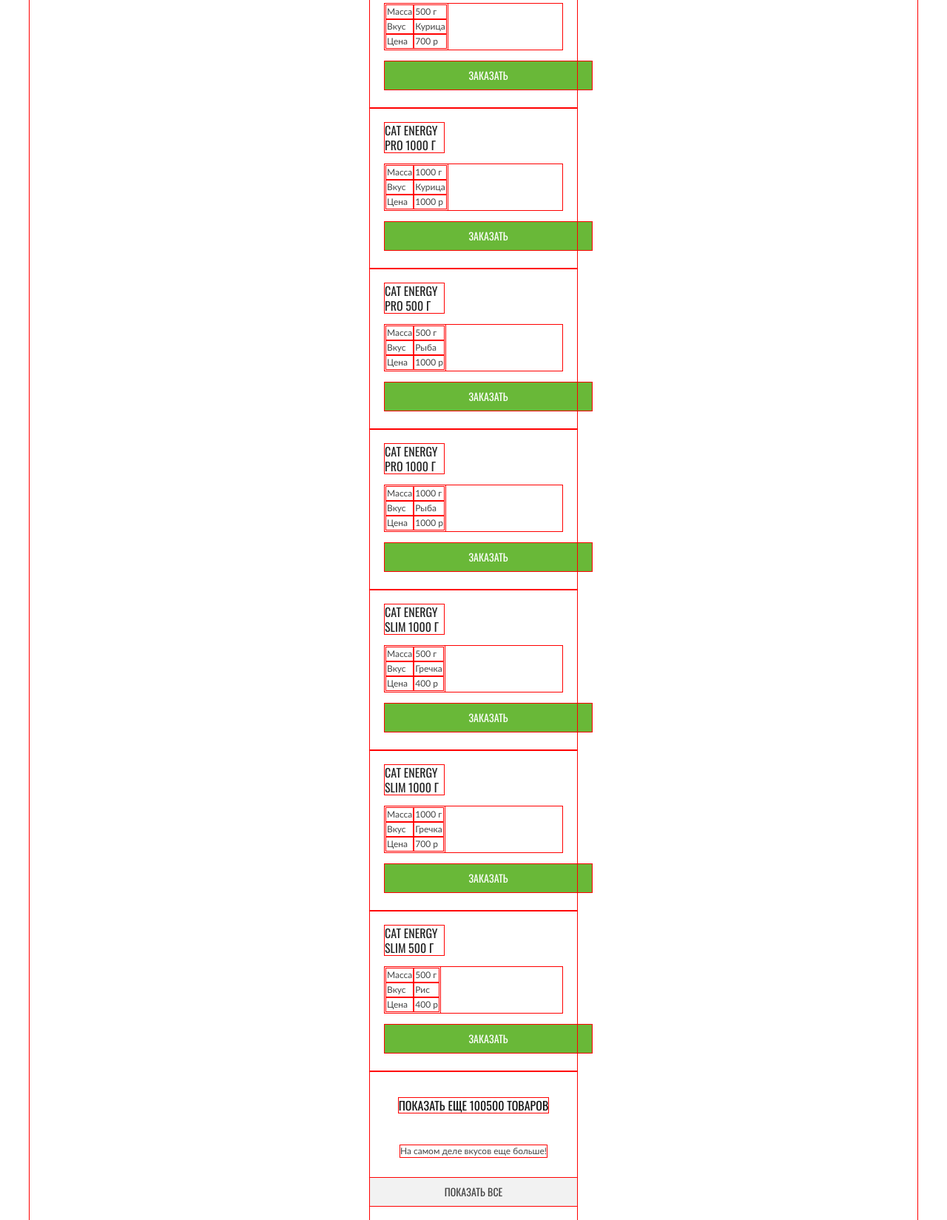
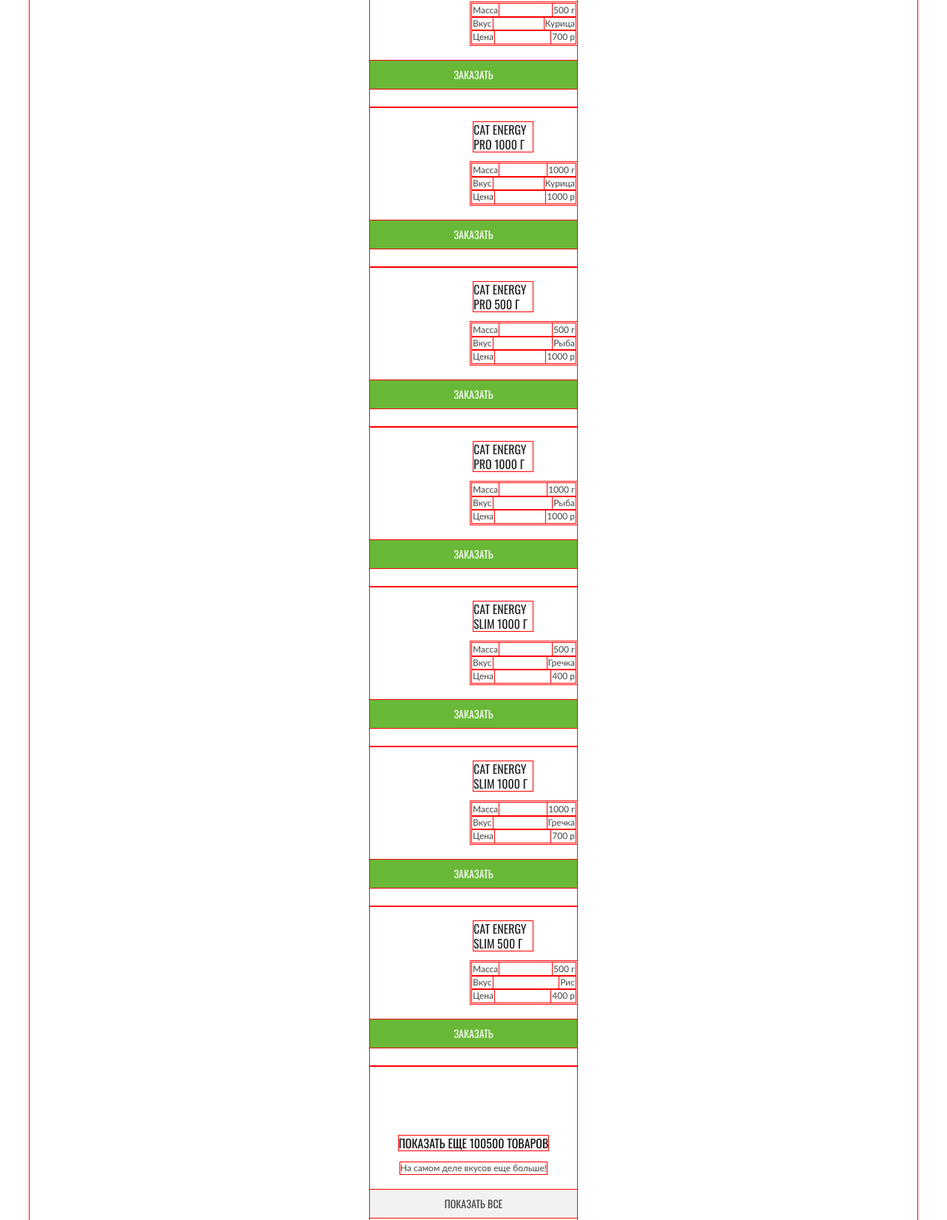
Before and after one commit to htmlacademy-adaptive/2176595-cat-energy-29, a website: page source/catalog.html in a window 1280 px wide. Shown: the part 235-1884 px from the top of the page at 74% size. Drawn offline with nearby package versions, Linux system fonts and the light colour scheme; files that its build step writes are made by us from their sources.

Commit message:
Дополнила стилизацию

```diff
--- a/source/catalog.html
+++ b/source/catalog.html
@@ -55,15 +55,15 @@
         </h3>
         <table class="main-product__characteristic">
           <tbody>
-            <tr>
+            <tr class="main-product__characteristic-wrapper">
               <td class="main-product__name">Масса</td>
               <td class="main-product__property">500 г</td>
             </tr>
-            <tr>
+            <tr class="main-product__characteristic-wrapper">
               <td class="main-product__name">Вкус</td>
               <td class="main-product__property">Курица</td>
             </tr>
-            <tr>
+            <tr class="main-product__characteristic-wrapper">
               <td class="main-product__name">Цена</td>
               <td class="main-product__property">700 р</td>
             </tr>
@@ -78,15 +78,15 @@
           </h3>
           <table class="main-product__characteristic">
             <tbody>
-              <tr>
+              <tr class="main-product__characteristic-wrapper">
                 <td class="main-product__name">Масса</td>
                 <td class="main-product__property">1000 г</td>
               </tr>
-              <tr>
+              <tr class="main-product__characteristic-wrapper">
                 <td class="main-product__name">Вкус</td>
                 <td class="main-product__property">Курица</td>
               </tr>
-              <tr>
+              <tr class="main-product__characteristic-wrapper">
                 <td class="main-product__name">Цена</td>
                 <td class="main-product__property">1000 р</td>
               </tr>
@@ -101,15 +101,15 @@
             </h3>
             <table class="main-product__characteristic">
               <tbody>
-                <tr>
+                <tr class="main-product__characteristic-wrapper">
                   <td class="main-product__name">Масса</td>
                   <td class="main-product__property">500 г</td>
                 </tr>
-                <tr>
+                <tr class="main-product__characteristic-wrapper">
                   <td class="main-product__name">Вкус</td>
                   <td class="main-product__property">Рыба</td>
                 </tr>
-                <tr>
+                <tr class="main-product__characteristic-wrapper">
                   <td class="main-product__name">Цена</td>
                   <td class="main-product__property">1000 р</td>
                 </tr>
@@ -124,15 +124,15 @@
               </h3>
               <table class="main-product__characteristic">
                 <tbody>
-                  <tr>
+                  <tr class="main-product__characteristic-wrapper">
                     <td class="main-product__name">Масса</td>
                     <td class="main-product__property">1000 г</td>
                   </tr>
-                  <tr>
+                  <tr class="main-product__characteristic-wrapper">
                     <td class="main-product__name">Вкус</td>
                     <td class="main-product__property">Рыба</td>
                   </tr>
-                  <tr>
+                  <tr class="main-product__characteristic-wrapper">
                     <td class="main-product__name">Цена</td>
                     <td class="main-product__property">1000 р</td>
                   </tr>
@@ -147,15 +147,15 @@
                 </h3>
                 <table class="main-product__characteristic">
                   <tbody>
-                    <tr>
+                    <tr class="main-product__characteristic-wrapper">
                       <td class="main-product__name">Масса</td>
                       <td class="main-product__property">500 г</td>
                     </tr>
-                    <tr>
+                    <tr class="main-product__characteristic-wrapper">
                       <td class="main-product__name">Вкус</td>
                       <td class="main-product__property">Гречка</td>
                     </tr>
-                    <tr>
+                    <tr class="main-product__characteristic-wrapper">
                       <td class="main-product__name">Цена</td>
                       <td class="main-product__property">400 р</td>
                     </tr>
@@ -170,15 +170,15 @@
                 </h3>
                 <table class="main-product__characteristic">
                   <tbody>
-                    <tr>
+                    <tr class="main-product__characteristic-wrapper">
                       <td class="main-product__name">Масса</td>
                       <td class="main-product__property">1000 г</td>
                     </tr>
-                    <tr>
+                    <tr class="main-product__characteristic-wrapper">
                       <td class="main-product__name">Вкус</td>
                       <td class="main-product__property">Гречка</td>
                     </tr>
-                    <tr>
+                    <tr class="main-product__characteristic-wrapper">
                       <td class="main-product__name">Цена</td>
                       <td class="main-product__property">700 р</td>
                     </tr>
@@ -193,15 +193,15 @@
                   </h3>
                   <table class="main-product__characteristic">
                     <tbody>
-                      <tr>
+                      <tr class="main-product__characteristic-wrapper">
                         <td class="main-product__name">Масса</td>
                         <td class="main-product__property">500 г</td>
                       </tr>
-                      <tr>
+                      <tr class="main-product__characteristic-wrapper">
                         <td class="main-product__name">Вкус</td>
                         <td class="main-product__property">Рис</td>
                       </tr>
-                      <tr>
+                      <tr class="main-product__characteristic-wrapper">
                         <td class="main-product__name">Цена</td>
                         <td class="main-product__property">400 р</td>
                       </tr>
@@ -232,7 +232,7 @@
       <li class="extra-product__item">
         <h3 class="extra-product__title"> Сахарозаменитель </h3>
         <table class="extra-product__characteristic">
-          <tbody>
+          <tbody class="extra-product__wrapper">
             <tr>
               <td class="visually-hidden">Вид упаковки</td>
               <td class="extra-product__name">1 упаковка (100 г)</td>
@@ -250,7 +250,7 @@
             <li class="extra-product__item">
               <h3 class="extra-product__title">Питьевая вода</h3>
               <table class="extra-product__characteristic">
-              <tbody>
+              <tbody class="extra-product__wrapper">
               <tr>
                 <td class="visually-hidden">Вид упаковки</td>
               <td class="extra-product__name">5 литров</td>
@@ -268,7 +268,7 @@
             <li class="extra-product__item">
               <h3 class="extra-product__title">Молоко</h3>
               <table class="extra-product__characteristic">
-              <tbody>
+              <tbody class="extra-product__wrapper">
               <tr>
               <td class="visually-hidden">Вид упаковки</td>
               <td class="extra-product__name">1 литр</td>
@@ -285,15 +285,15 @@
             </li>
             <li class="extra-product__item">
               <h3 class="extra-product__title">Витамины</h3>
-              <table class="extra-product__characteristict">
-              <tbody>
+              <table class="extra-product__characteristic">
+              <tbody class="extra-product__wrapper">
               <tr>
-                <td class="visually-hidden">Вид упаковки</td>
-              <td class="extra-product__name">1 упаковка (30 г)</td>
+              <td class="visually-hidden">Вид упаковки</td>
+              <td class="extra-product__name">1 упаков (30г)</td>
               </tr>
               <tr>
               <td class="visually-hidden">Стоимость</td>
-              <td class="extra-product__property">300 р</td>
+              <td class="extra-product__property">100 р</td>
             </tr>
           </tbody>
           </table>
--- a/source/sass/blocks/advantages.scss
+++ b/source/sass/blocks/advantages.scss
@@ -1,7 +1,6 @@
 .advantages {
   width: 280px;
   margin: 0 auto;
-  margin-bottom: 50px;
 }
 
 .advantages__title {
@@ -27,4 +26,5 @@
   gap: 26px;
   width: 200px;
   margin-left: auto;
+  margin-bottom: 50px;
 }
--- a/source/sass/blocks/button.scss
+++ b/source/sass/blocks/button.scss
@@ -10,15 +10,10 @@
   border: 0;
   cursor: pointer;
   width: 280px;
-  padding: 10px 109px;
+  padding: 10px 0;
 }
 
 .button--extra {
   background-color: #f2f2f2;
   color: #444444;
-  padding: 10px 94px;
 }
-
-.button--programm-select {
-  padding: 10px 65px;
-}
--- a/source/sass/blocks/checkbox.scss
+++ b/source/sass/blocks/checkbox.scss
@@ -19,4 +19,10 @@
   font-size: 24px;
   font-weight: 400;
   line-height: 26px;
+  margin: 0 0 36px 0;
+  padding: 0;
 }
+
+.checkbox__item {
+  margin-bottom: 13px;
+}
--- a/source/sass/blocks/extra-product.scss
+++ b/source/sass/blocks/extra-product.scss
@@ -44,3 +44,8 @@
   padding: 13px 0 19px 0;
   gap: 15px;
 }
+
+.extra-product__wrapper {
+  display:flex;
+  justify-content: space-between;
+}
--- a/source/sass/blocks/form-inner.scss
+++ b/source/sass/blocks/form-inner.scss
@@ -16,7 +16,7 @@
   font-size: 24px;
   font-weight: 400;
   line-height: 26px;
-  margin: 0;
+  margin: 26px 97px 49px 0;
 }
 
 .form-inner__item {
@@ -62,6 +62,11 @@
 }
 
 .form-inner--contacts {
-  padding: 22px 0 19px 0;
   margin: 0;
 }
+
+.form-inner__label--comments {
+  padding: 24px 179px 38px 0;
+  font-size: 24px;
+  line-height: 26px;
+}
--- a/source/sass/blocks/main-product.scss
+++ b/source/sass/blocks/main-product.scss
@@ -5,10 +5,7 @@
 }
 
 .main-product__item {
-  padding: 20px 20px 25px 20px;
-  display: flex;
-  flex-direction: column;
-  gap: 16px;
+  padding: 20px 0 25px 0;
 }
 
 .main-product__title {
@@ -20,6 +17,8 @@
   text-transform: uppercase;
   width: 80px;
   margin: 0;
+  margin-bottom: 14px;
+  margin-left: 140px;
 }
 
 .main-product__characteristic {
@@ -29,7 +28,8 @@
   font-style: normal;
   font-weight: 400;
   line-height: 16px;
-  display: flex;
+  margin-bottom: 21px;
+  margin-left: auto;
 }
 
 .main-product__button--extra {
@@ -53,8 +53,19 @@
   font-size: 12px;
   font-weight: 400;
   line-height: 16px;
+  margin: 0;
+  margin-bottom: 21px;
 }
 
 .main-product__item--extra {
+  display: flex;
+  flex-direction: column;
+  padding-top: 78px;
   align-items: center;
 }
+
+.main-product__characteristic-wrapper {
+  display: flex;
+  justify-content: space-between;
+  width: 140px;
+}
--- a/source/sass/blocks/present.scss
+++ b/source/sass/blocks/present.scss
@@ -6,3 +6,9 @@
   line-height: 20px;
   background-color: rgba(104, 183, 56, 0.85);
 }
+
+.present__text {
+  margin: 35px 0;
+  padding: 187px 60px 43px 60px;
+  text-align: center;
+}
```
Also changed, not shown: source/form.html (+1 -1 lines).
